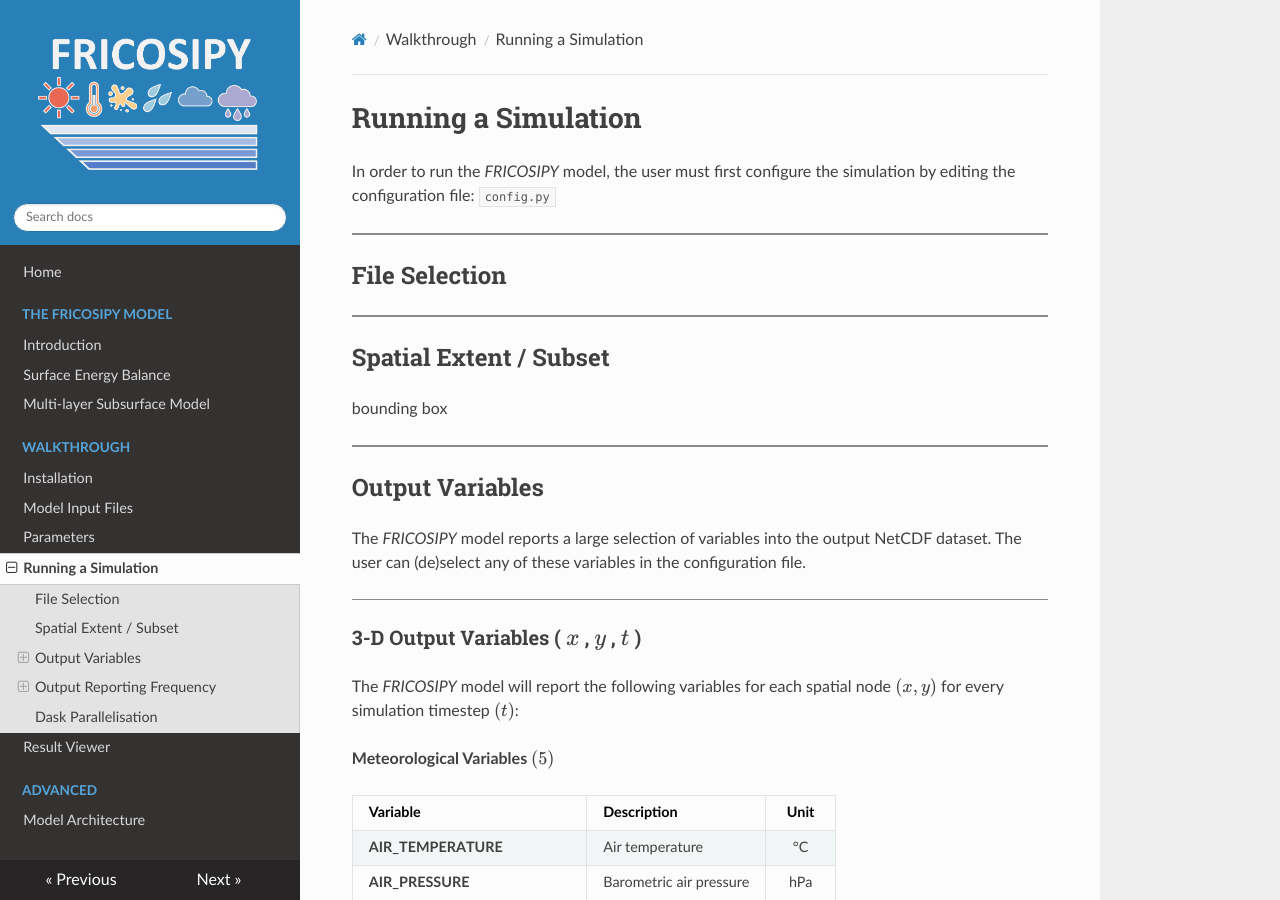
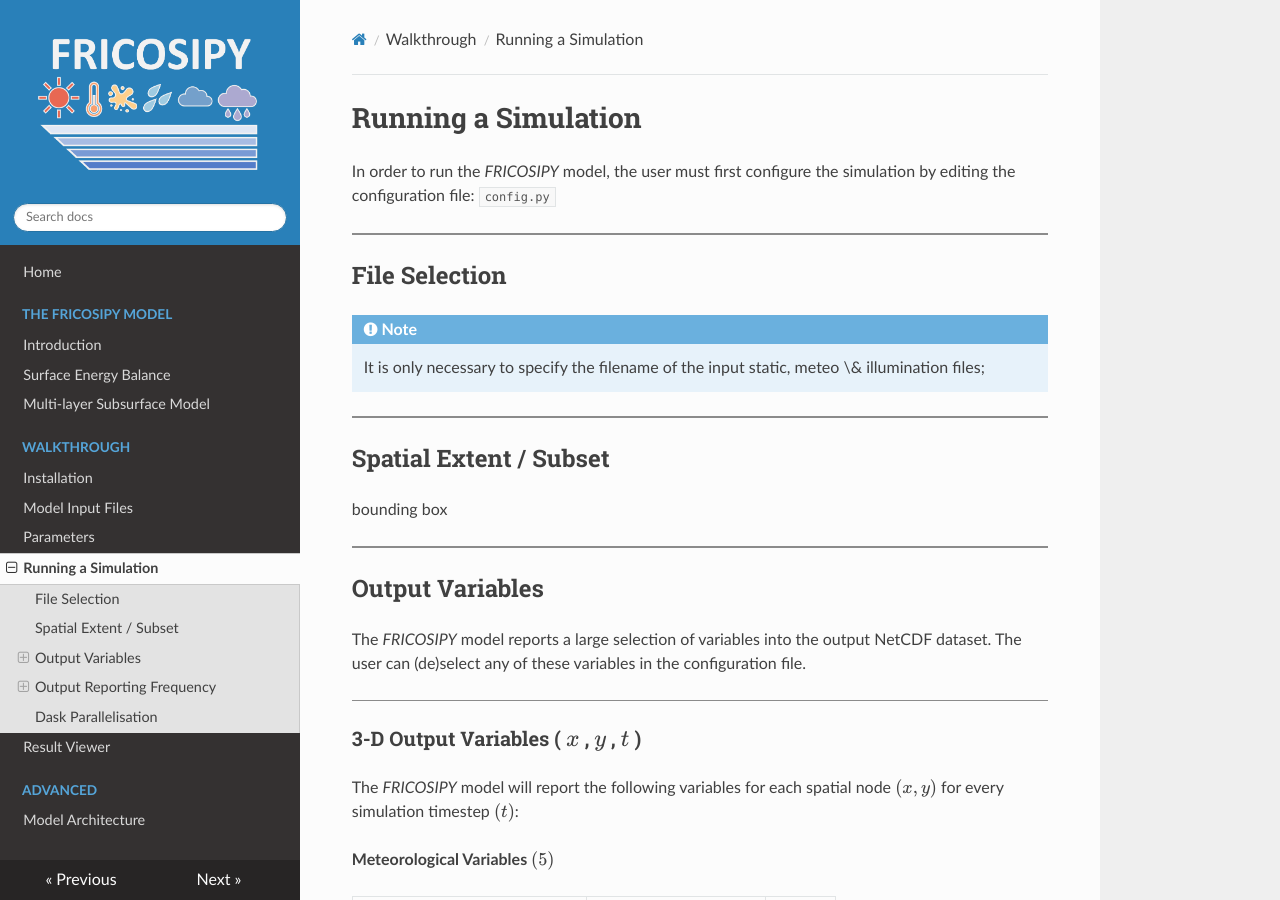
Before and after one commit to MarcusGastaldello/FRICOSIPY, an MkDocs documentation site: the page built from docs/running_a_simulation.md, in a window 1280 px wide and 900 px high. Built offline with MkDocs 1.6.1, drawn with Linux system fonts in a browser that asks for light colours.

Commit message:
Update running_a_simulation.md

```diff
--- a/docs/running_a_simulation.md
+++ b/docs/running_a_simulation.md
@@ -12,7 +12,8 @@ In order to run the *FRICOSIPY* model, the user must first configure the simulat
 ## File Selection
 
 
-
+!!! note
+    It is only necessary to specify the filename of the input static, meteo \& illumination files;
 
 <hr style="height:2px; background-color:#8b8b8b; border:none;" />
 
```
